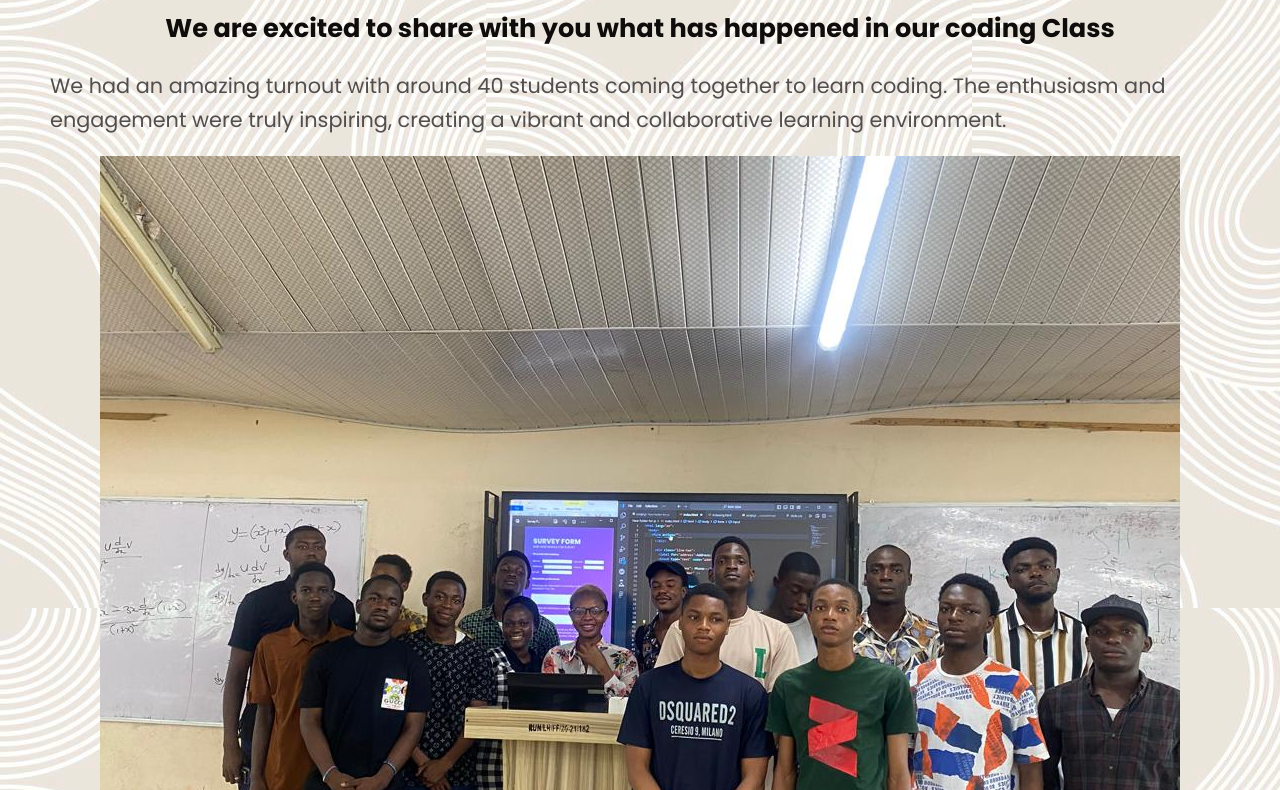
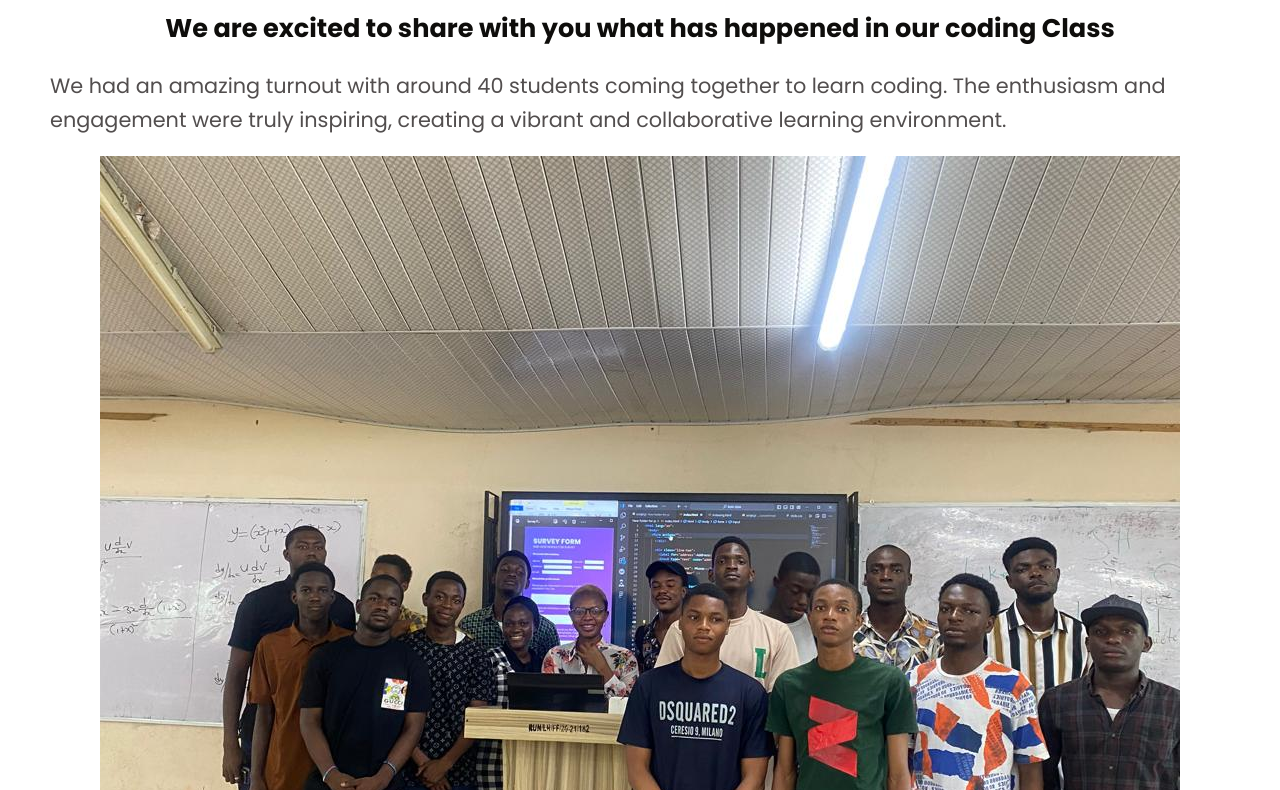
Before and after one commit to MaryTee1212/ceds-newletter-project, a plain HTML site: page index.html in a window 1280 px wide. Shown: the part 141-931 px from the top of the page. Drawn offline with Linux system fonts and the light colour scheme; files whose address does not match are found by name.

Commit message:
Update styles.css

```diff
--- a/styles.css
+++ b/styles.css
@@ -2,7 +2,7 @@
 
 body {
   font-family: "Poppins", sans-serif;
-  background-image: url(/assets/images/body\ bg\ 2.jpg);
+  background-image: url(/assets/images/body/ bg/ 2.jpg);
   color: rgb(82, 78, 78);
 
 
```
